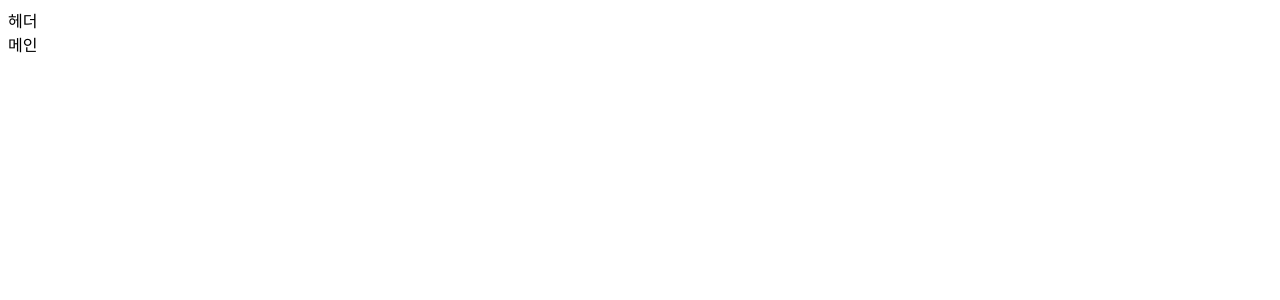
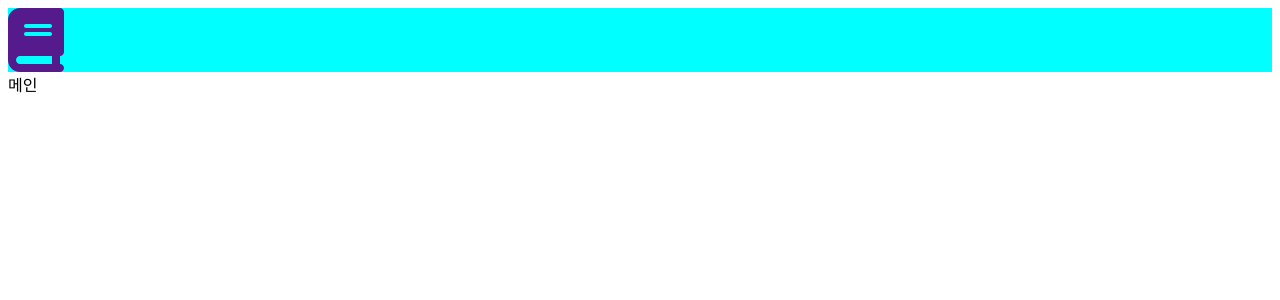
Before and after one commit to codestates/NoStanding, a React (Create React App) app in the folder client/: page / in a window 1280 px wide. Shown: the top 300 px of the page. Built offline with nearby package versions, Linux system fonts and the light colour scheme.

Commit message:
css 기본작업시작

```diff
--- a/client/package.json
+++ b/client/package.json
@@ -3,6 +3,11 @@
   "version": "0.1.0",
   "private": true,
   "dependencies": {
+    "@fortawesome/fontawesome-svg-core": "^6.1.1",
+    "@fortawesome/free-brands-svg-icons": "^6.1.1",
+    "@fortawesome/free-regular-svg-icons": "^6.1.1",
+    "@fortawesome/free-solid-svg-icons": "^6.1.1",
+    "@fortawesome/react-fontawesome": "^0.1.18",
     "@testing-library/jest-dom": "^5.16.4",
     "@testing-library/react": "^13.2.0",
     "@testing-library/user-event": "^13.5.0",
--- a/client/src/components/Header.js
+++ b/client/src/components/Header.js
@@ -1,8 +1,36 @@
 import React from 'react';
+import { FontAwesomeIcon } from '@fortawesome/react-fontawesome';
+import {faBook,faAddressCard} from '@fortawesome/free-solid-svg-icons'
+import {fa0} from '@fortawesome/free-regular-svg-icons'
+import styled from 'styled-components'
 
+const Navbar = styled.nav`
+   background-color: aqua;
+
+`
+const Logo =styled.div`
+
+`
+
+const Menu =styled.div`
+
+`
+const Search = styled.input`
+
+`
 function Header() {
   return(
-    <header>헤더</header>
+    <header>
+      <Navbar>
+        <Logo>
+          <a href=''><FontAwesomeIcon icon={faBook} size='4x'></FontAwesomeIcon></a>
+        </Logo>
+        <Menu>
+
+        </Menu>
+      </Navbar>
+
+    </header>
   )
 }
 
```
Also changed, not shown: 1 other file (tests, documents, lock files or other folders).
